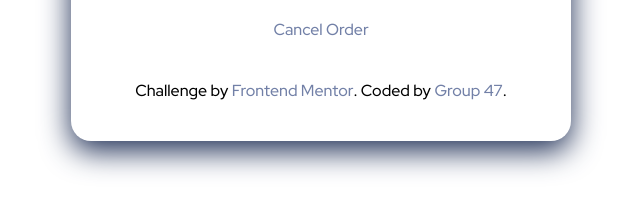
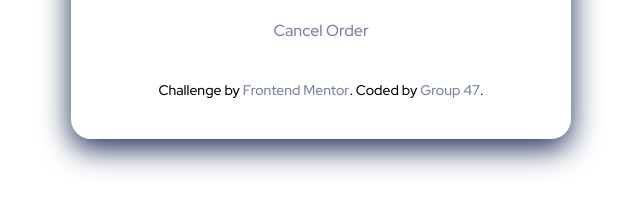
Before and after one commit to GreenAbayomi/Group-47-Frontend-Dev., a plain HTML site: page index.html in a window 1280 px wide. Shown: the part 487-700 px from the top of the page, 319-959 px from the left. Drawn offline with Linux system fonts and the light colour scheme.

Commit message:
Update index.html

```diff
--- a/index.html
+++ b/index.html
@@ -53,7 +53,7 @@
             <a href="#">Cancel Order</a>
         </div>
 
-        <div class="attribution">
+        <div class="attribution" style="font-size: 14px;">
             Challenge by <a href="https://www.frontendmentor.io?ref=challenge" target="_blank">Frontend Mentor</a>.
             Coded by <a href="https://github.com/GreenAbayomi/Group-47-Frontend-Dev..git">Group 47</a>.
           </div>
```
